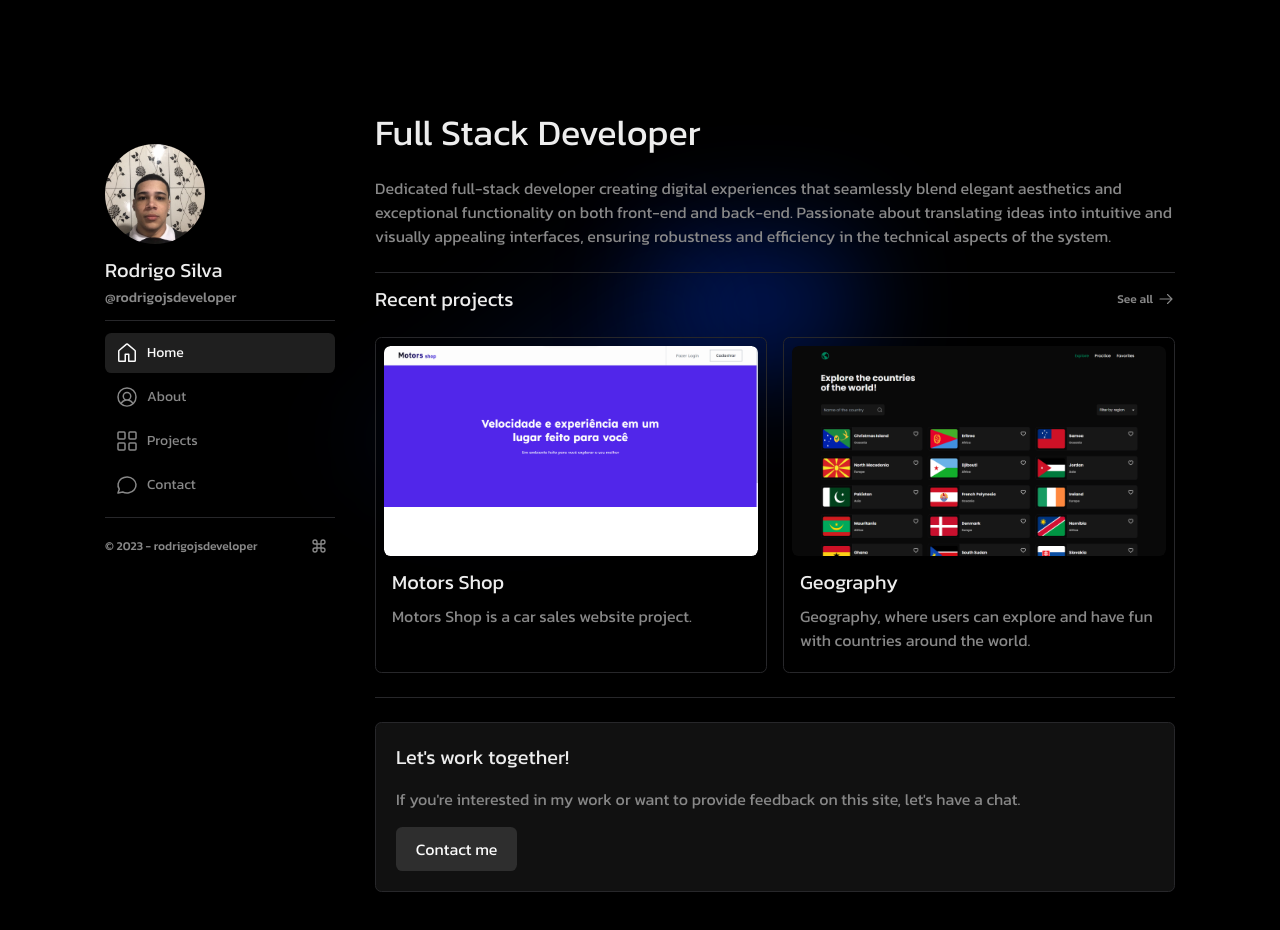
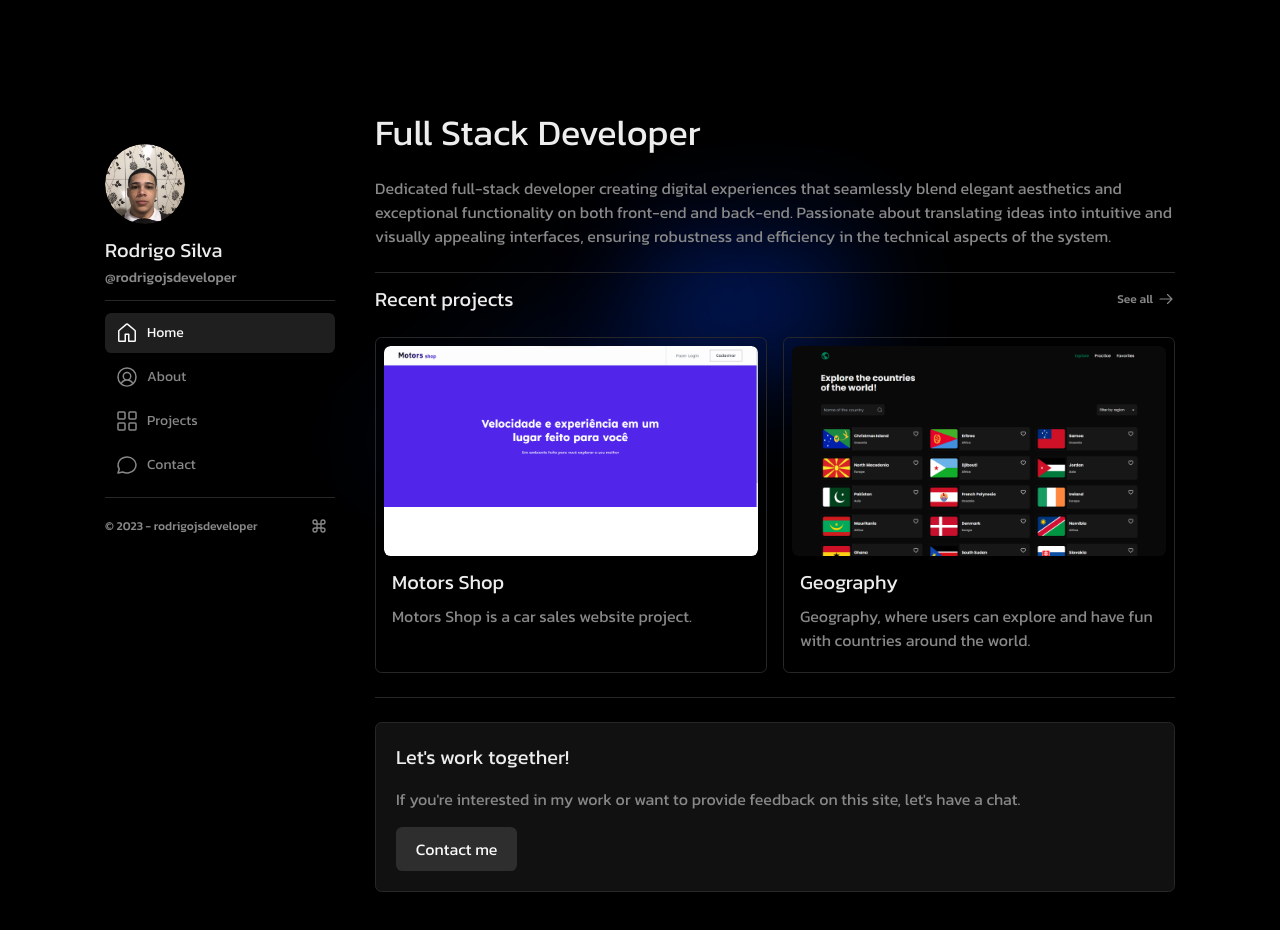
Before and after one commit to rodrigojsdeveloper/rodrigojs.dev, a Next.js app: page / in a window 1280 px wide. Built offline with nearby package versions, Linux system fonts and the light colour scheme.

Commit message:
style: style adjustment when loading images

```diff
--- a/src/components/Header.tsx
+++ b/src/components/Header.tsx
@@ -25,9 +25,12 @@ const Header = () => {
     <>
       {openModal ? <Modal /> : null}
       <aside className="sticky top-0 hidden h-[30rem] w-full max-w-[14.375rem] flex-col gap-y-3 pt-8 lg:flex">
-        <div className="flex h-[6.25rem] w-[6.25rem] items-center justify-center overflow-hidden rounded-full">
-          <Image src={author} alt="Rodrigo Silva" zoomHover={true} />
-        </div>
+        <Image
+          src={author}
+          alt="Rodrigo Silva"
+          zoomHover={true}
+          className="h-20 w-20 rounded-full"
+        />
 
         <div className="w-full">
           <SubTitle title="Rodrigo Silva" />
--- a/src/components/HeaderMobile.tsx
+++ b/src/components/HeaderMobile.tsx
@@ -20,13 +20,13 @@ const HeaderMobile = () => {
       <header className="fixed top-0 z-10 flex h-20 w-full flex-row items-center justify-between bg-black px-6 pt-2 sm:px-8 lg:hidden">
         <Link
           href="/"
-          className="flex h-11 w-11 items-center justify-center overflow-hidden rounded-full"
+          className="flex items-center justify-center rounded-full"
         >
           <Image
             src={author}
             alt="Rodrigo Silva"
             zoomHover={true}
-            className="rounded-full"
+            className="h-11 w-11 rounded-full"
           />
         </Link>
 
--- a/src/components/Image.tsx
+++ b/src/components/Image.tsx
@@ -13,14 +13,14 @@ const Image = (props: ImageProps) => {
     <figure
       className={`
       overflow-hidden
-      ${isLoading && 'animate-pulse'}
-      ${zoomHover && 'duration-500 ease-in-out hover:scale-105'}
+      ${isLoading ? 'animate-pulse' : ''}
+      ${zoomHover ? 'duration-500 ease-in-out hover:scale-105' : ''}
       ${className}
     `}
     >
       <NextImage
         className={`
-          transition-[scale,filter] duration-700
+          object-cover transition-[scale,filter] duration-700
           ${isLoading && 'scale-[1.02] blur-xl grayscale'}
           ${className}`}
         src={src}
--- a/src/components/Project.tsx
+++ b/src/components/Project.tsx
@@ -7,7 +7,7 @@ import Link from 'next/link'
 const Project = ({ project }: IProject) => {
   return (
     <li className="w-full rounded-def border border-solid border-line p-2 hover:border-link-hover hover:bg-link-hover">
-      <Link href={project.link} target="_blank">
+      <Link href={project.link} target="_blank" className="rounded-def">
         <Image
           src={project.img}
           alt={project.title}
```
